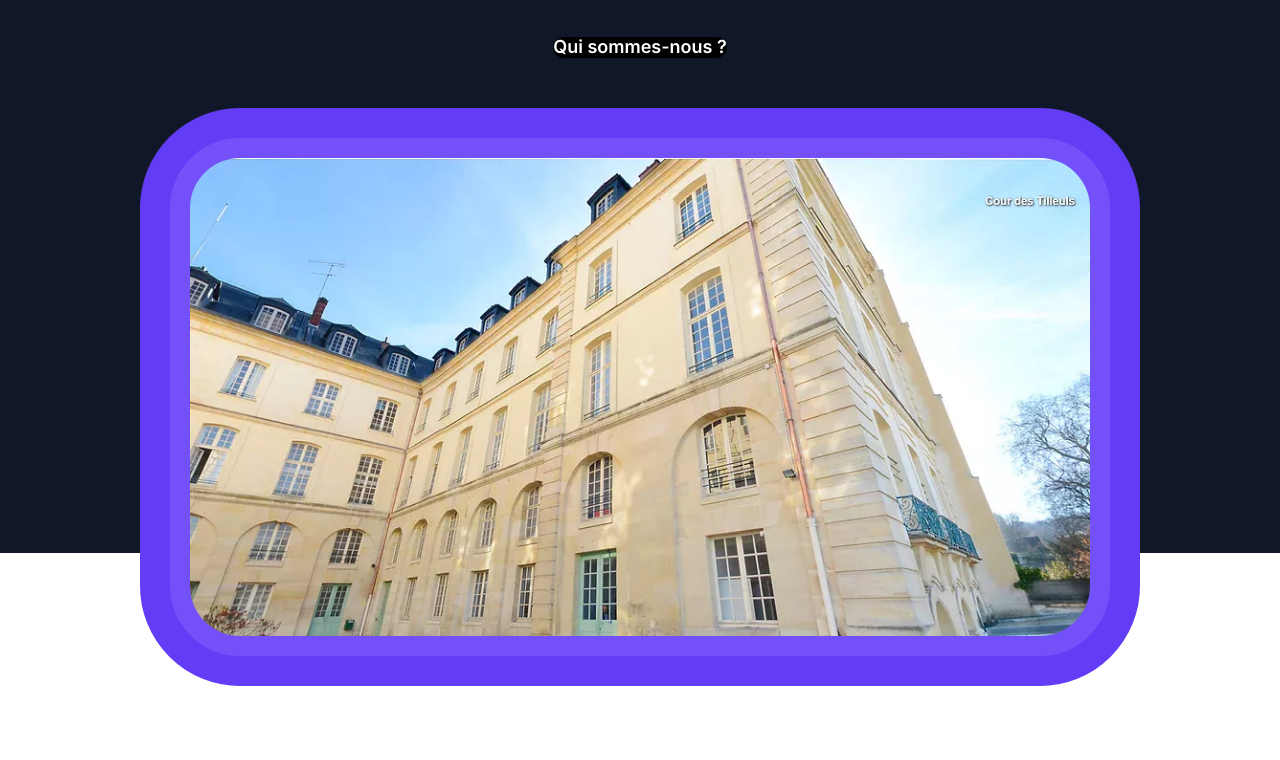
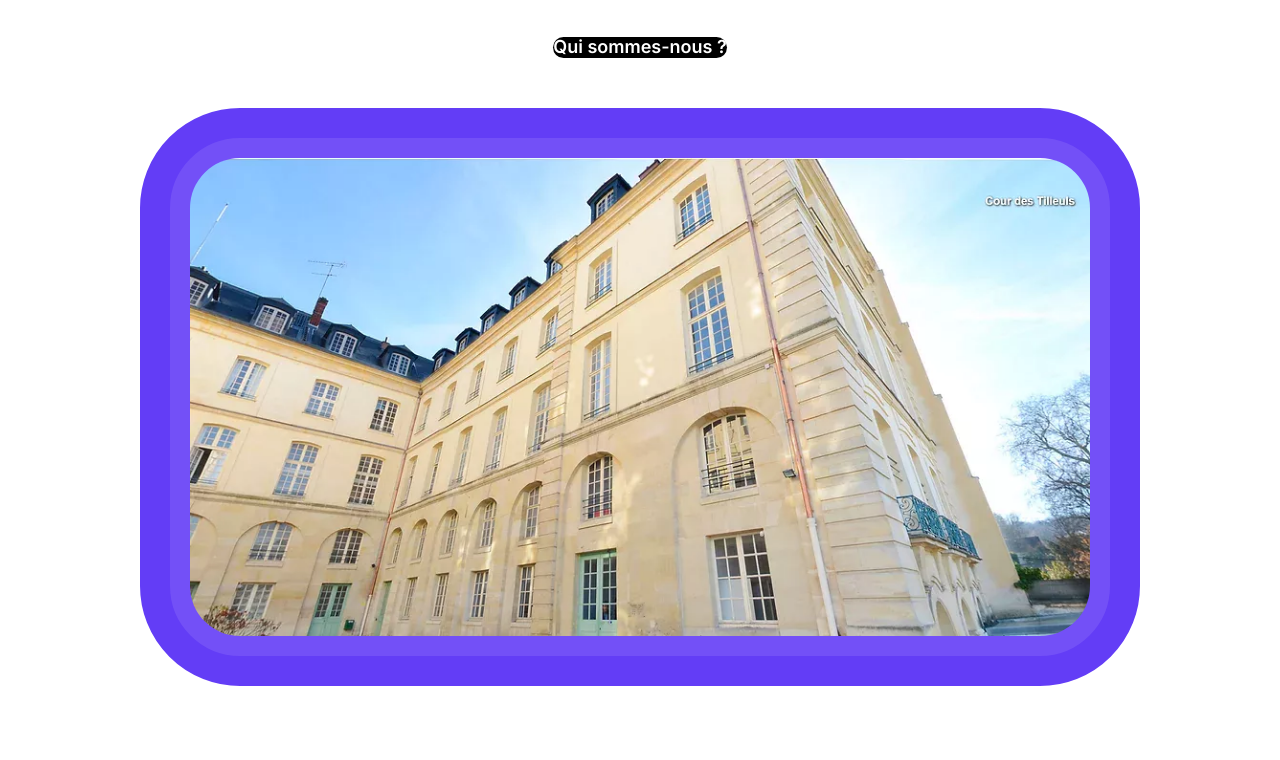
Before and after one commit to Ahhj93/mdljulesferry-HTML, a website built with Parcel: page index.html in a window 1280 px wide. Shown: the part 447-1207 px from the top of the page. Built offline with nearby package versions, Linux system fonts and the light colour scheme; files whose address does not match are found by name.

Commit message:
Commit from TeleportHQ

```diff
--- a/accueil.css
+++ b/accueil.css
@@ -353,7 +353,7 @@
   padding-left: var(--dl-space-space-sevenunits);
   padding-right: var(--dl-space-space-sevenunits);
   flex-direction: column;
-  background-color: #101728;
+  background-color: var(--dl-color-success-500);
 }
 .accueil-header {
   display: flex;
```
